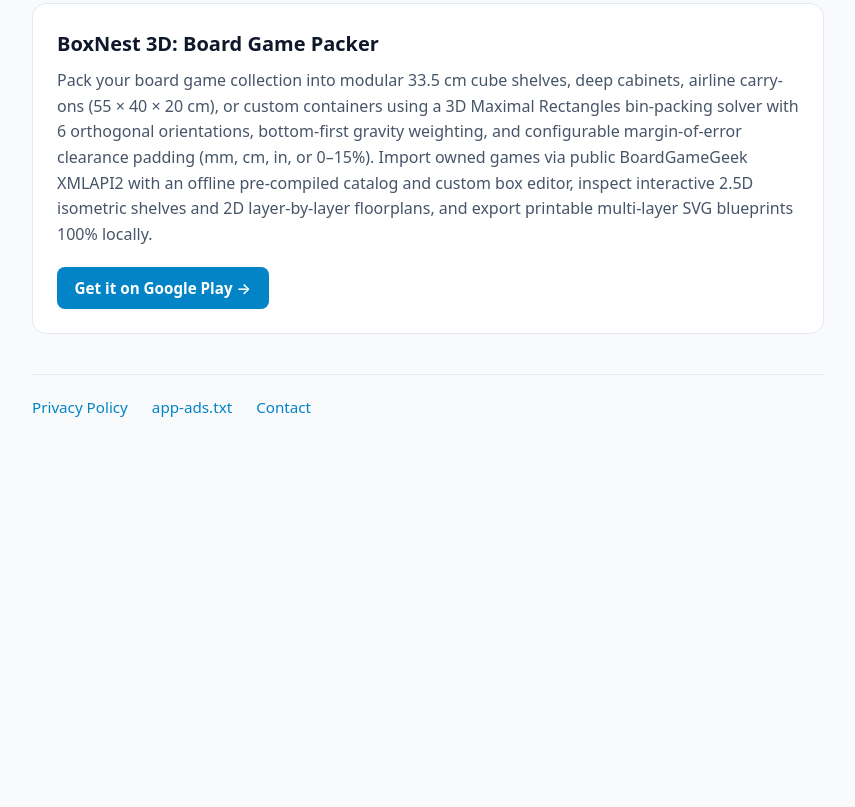
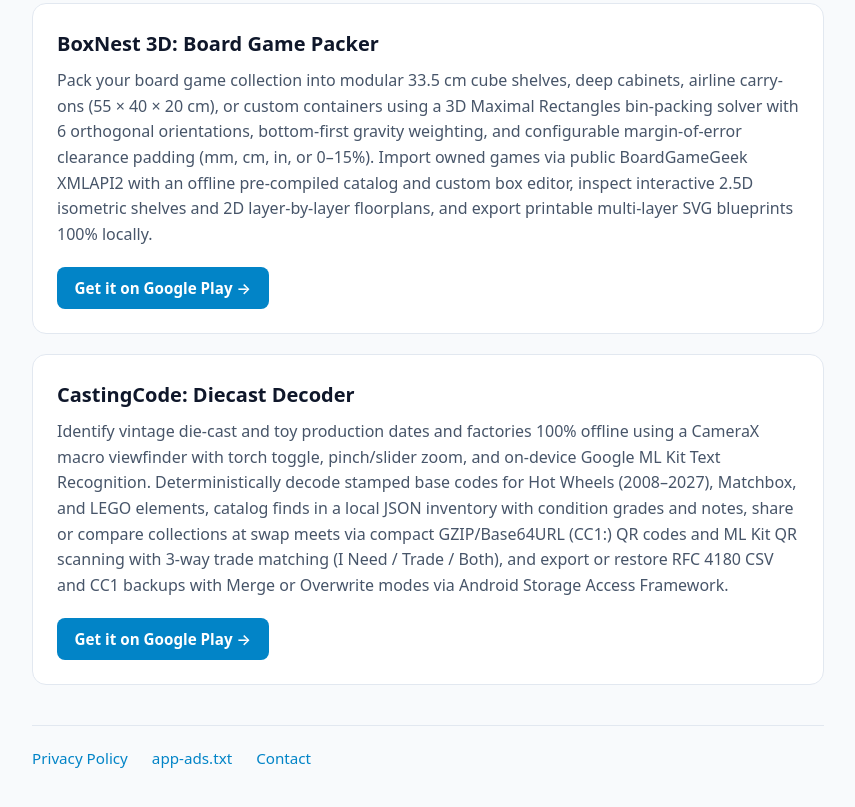
Before and after one commit to CyberJIT/cyberjit.github.io, a plain HTML site: page index.html in a window 1280 px wide. Shown: the part 579-1386 px from the top of the page, without its empty margins (212-1067 px from the left). Before the commit the page ends 1039 px from the top, so only its background shows below. Drawn offline with Linux system fonts and the light colour scheme.

Commit message:
feat(site): add CastingCode: Diecast Decoder app card [DCBC-0120]

```diff
--- a/index.html
+++ b/index.html
@@ -127,6 +127,11 @@
         <p>Pack your board game collection into modular 33.5 cm cube shelves, deep cabinets, airline carry-ons (55 &times; 40 &times; 20 cm), or custom containers using a 3D Maximal Rectangles bin-packing solver with 6 orthogonal orientations, bottom-first gravity weighting, and configurable margin-of-error clearance padding (mm, cm, in, or 0&ndash;15%). Import owned games via public BoardGameGeek XMLAPI2 with an offline pre-compiled catalog and custom box editor, inspect interactive 2.5D isometric shelves and 2D layer-by-layer floorplans, and export printable multi-layer SVG blueprints 100% locally.</p>
         <a class="play-link" href="https://play.google.com/store/apps/details?id=com.cyberjit.boxnest3d" target="_blank" rel="noopener noreferrer">Get it on Google Play &rarr;</a>
       </article>
+      <article class="app-card" data-package="com.cyberjit.castingcode">
+        <h3>CastingCode: Diecast Decoder</h3>
+        <p>Identify vintage die-cast and toy production dates and factories 100% offline using a CameraX macro viewfinder with torch toggle, pinch/slider zoom, and on-device Google ML Kit Text Recognition. Deterministically decode stamped base codes for Hot Wheels (2008–2027), Matchbox, and LEGO elements, catalog finds in a local JSON inventory with condition grades and notes, share or compare collections at swap meets via compact GZIP/Base64URL (CC1:) QR codes and ML Kit QR scanning with 3-way trade matching (I Need / Trade / Both), and export or restore RFC 4180 CSV and CC1 backups with Merge or Overwrite modes via Android Storage Access Framework.</p>
+        <a class="play-link" href="https://play.google.com/store/apps/details?id=com.cyberjit.castingcode" target="_blank" rel="noopener noreferrer">Get it on Google Play &rarr;</a>
+      </article>
     </div>
   </main>
 
```
